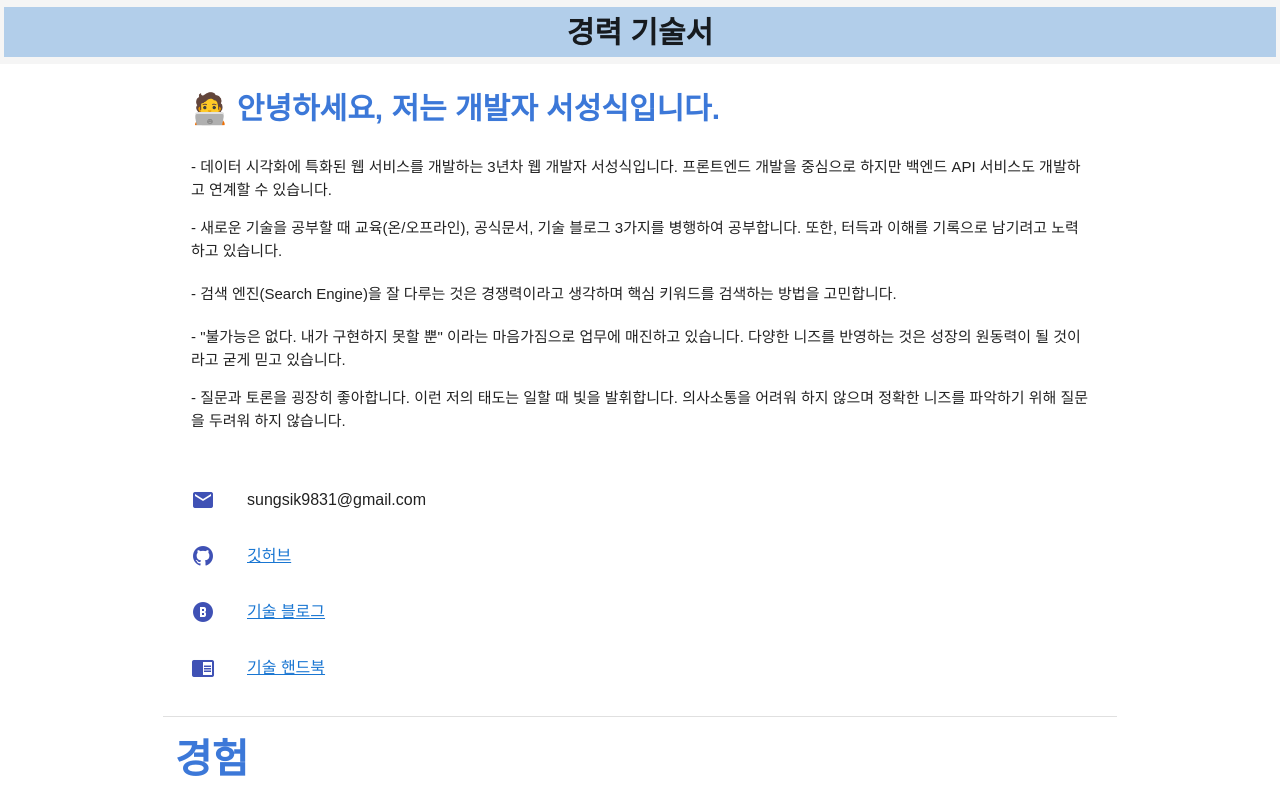
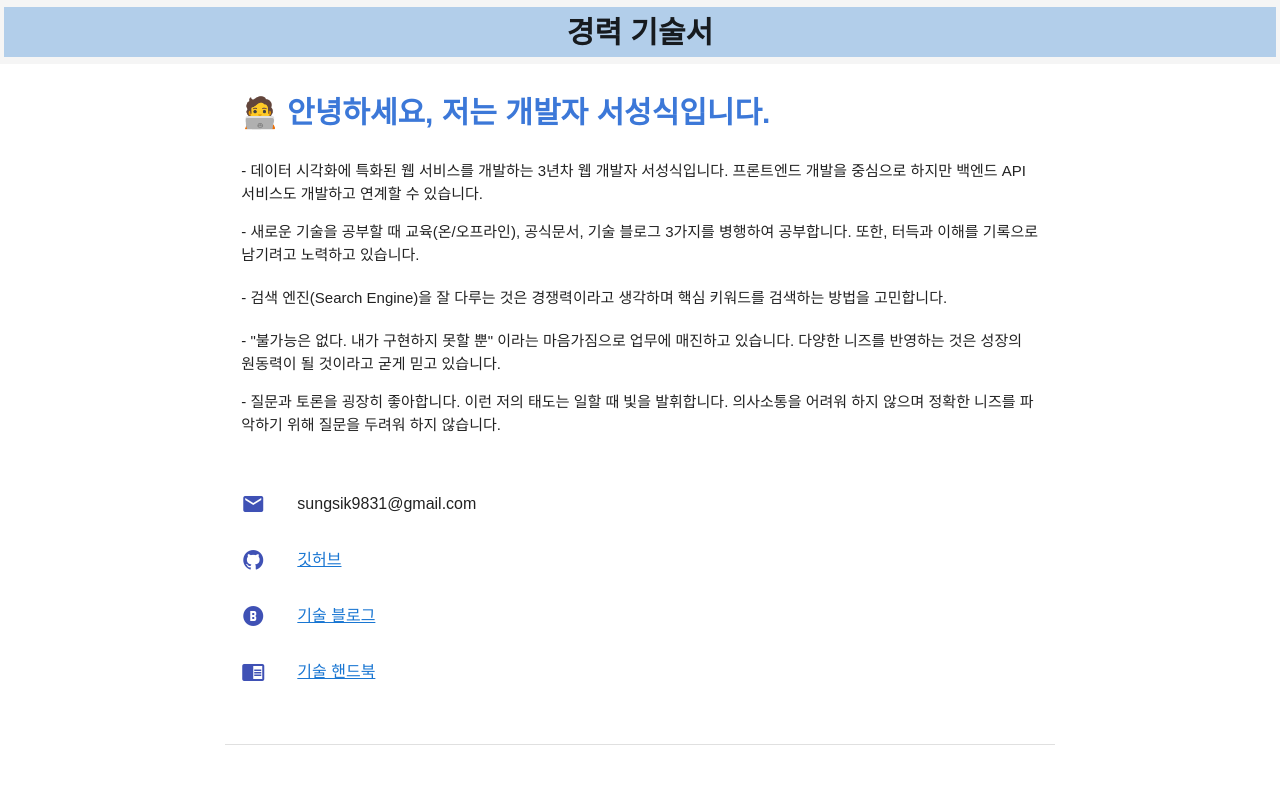
Before and after one commit to s-seongsik/nuxtjs-resume, a Nuxt app: page / in a window 1280 px wide. Shown: the top 788 px of the page. Built offline with nearby package versions, Linux system fonts and the light colour scheme.

Commit message:
리팩토링 2일차 - 2022-03-28(2)

```diff
--- a/components/refactoring/Experience.vue
+++ b/components/refactoring/Experience.vue
@@ -1,5 +1,4 @@
 <template>
-  <v-container fluid grid-list-md>
     <v-layout row wrap>
         <v-flex xs12 sm12 md12 lg12 xl12>
             <v-card  elevation="0" style="text-align:left; margin-bottom:1rem;" class="mx-auto">
@@ -26,13 +25,7 @@
                 </ul>
             </v-card>
         </v-flex>
-
-
-
-
-
     </v-layout>
-</v-container>
 </template>
 
 <script>
--- a/components/refactoring/Profile.vue
+++ b/components/refactoring/Profile.vue
@@ -1,5 +1,4 @@
 <template>
-<v-container fluid grid-list-md>
   <v-layout row wrap>
     <v-flex xs12 sm12>
       <v-card elevation="0">
@@ -28,11 +27,11 @@
                     <v-list-item-title v-else>{{value.text}}</v-list-item-title>
             </v-list-item>
           </v-list>
+
+
       </v-card>
     </v-flex>
-
   </v-layout>
-</v-container>
 </template>
 
 <script>
--- a/pages/index.vue
+++ b/pages/index.vue
@@ -1,11 +1,13 @@
 <template>
+<v-container grid-list-md style="max-width: 2000px;">
   <v-row justify="center">
-    <v-col cols="12" md="9">
+    <v-col cols="12" md="8">
           <RfProfile/>
-          <v-divider></v-divider>
+          <v-divider style="margin-top : 2rem; margin-bottom : 2rem;"></v-divider>
           <RfExperience/>
     </v-col>
   </v-row>
+</v-container>
 </template>
 
 <script>
```
